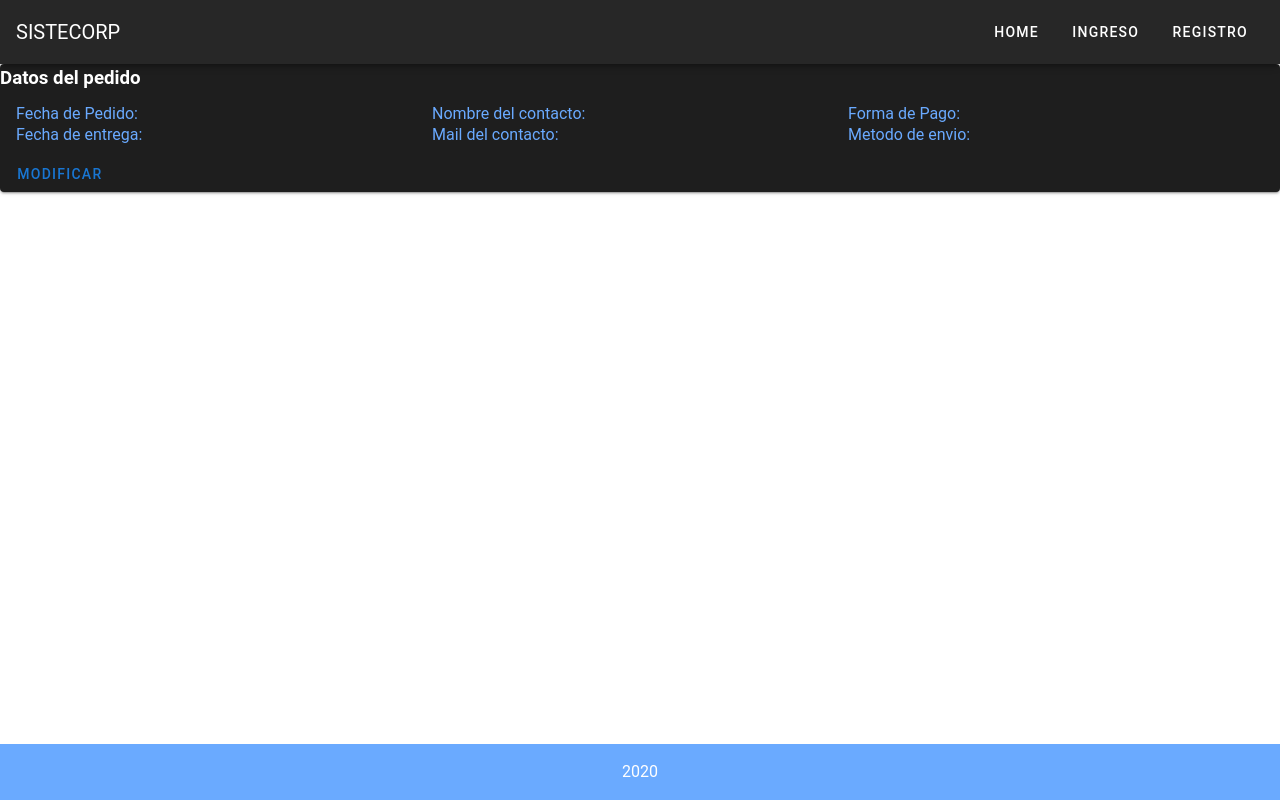
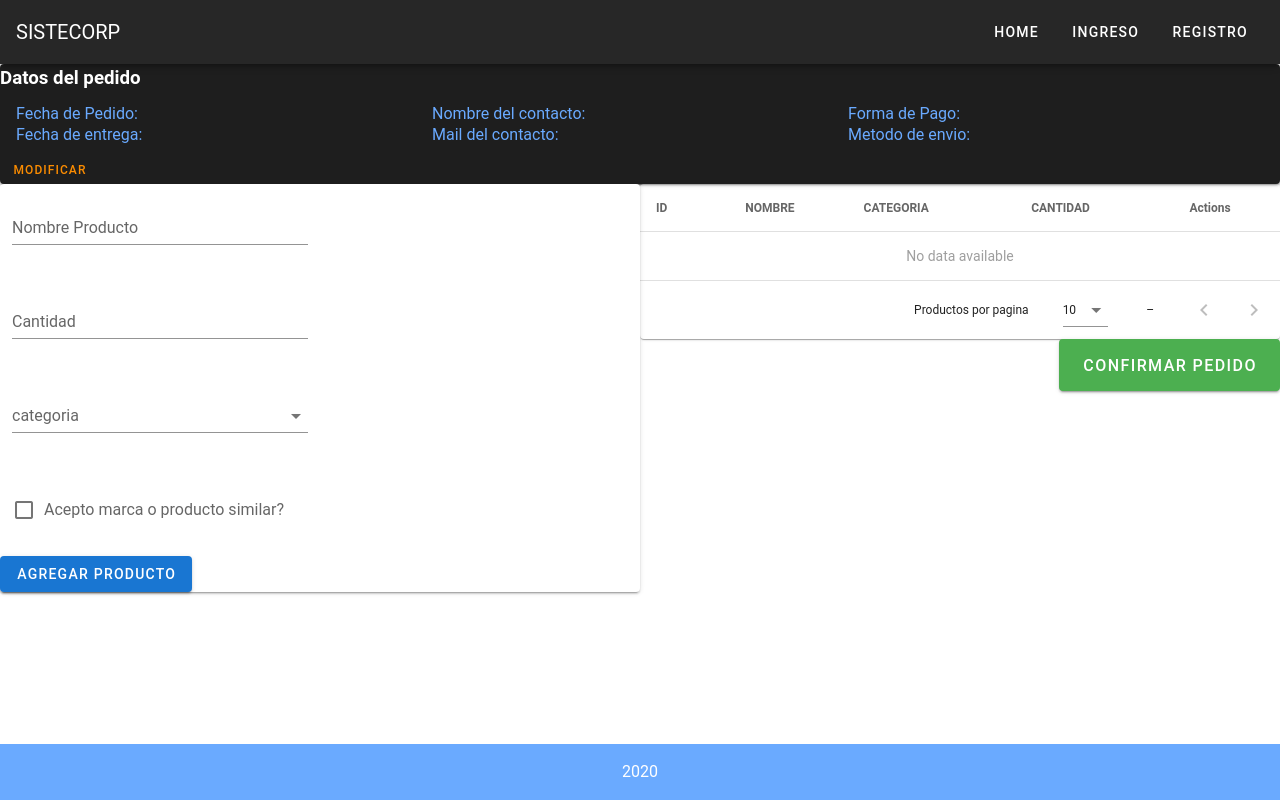
Before and after one commit to joniavila/Sistecorp, a Vue app: page /seleccionProductos in a window 1280 px wide. Built offline with nearby package versions, Linux system fonts and the light colour scheme; data requests are answered from the project's data file; sample sign-in values are in the browser's storage.

Commit message:
me olvide jeje

```diff
--- a/src/components/SeleccionadorProducto.vue
+++ b/src/components/BannerPedido.vue
@@ -1,5 +1,5 @@
 <template>
-  <v-card dark>
+  <v-card dark >
     <h3>Datos del pedido</h3>
     <v-list-item>
       <v-list-item-content style="color:#6aaaff">
@@ -15,13 +15,16 @@
         <v-list-item-title>Metodo de envio: {{ datosPedido.formaEntrega }}</v-list-item-title>
       </v-list-item-content>
     </v-list-item>
-      <v-btn
+      <v-btn depressed
         text
-        color="primary"
+        color="warning"
         @click="modificarPedido"
+        small
+        style="float:"
       >
         Modificar
       </v-btn>
+      <!-- DEBERIA AGREGAR UN BOTON PARA OCULTAR EL BANNER -->
   </v-card>
 </template>
 
--- /dev/null
+++ b/src/components/FormPedido.vue
@@ -0,0 +1,99 @@
+<template>
+<v-card>
+  <v-form
+    ref="form"
+    v-model="valid"
+    lazy-validation
+  >
+  <v-col cols="12" sm="6" md="6">
+    <v-text-field
+      v-model="nombreProducto"
+      :rules="[ v => !!v || 'Ingrese un nombre de producto']"
+      label="Nombre Producto"
+      required
+    ></v-text-field>
+  </v-col>
+
+<v-col cols="12" sm="6" md="6">
+    <v-text-field
+      v-model="cantidad"
+      label="Cantidad"
+      :rules="[ v => v>0 || 'Ingrese una cantidad mayor a 0']"
+      required
+    ></v-text-field>
+</v-col>
+
+<v-col cols="12" sm="6" md="6">
+    <v-select
+      v-model="categoria"
+      :items="categorias"
+      :rules="[v => !!v || 'Seleccione una categoria']"
+      label="categoria"
+      required
+      offset-y
+    ></v-select>
+</v-col>
+<v-col cols="12" sm="6" md="6">
+    <v-checkbox
+      v-model="checkbox"
+      label="Acepto marca o producto similar?"
+    ></v-checkbox>
+</v-col>
+  </v-form>
+    <v-btn
+      :disabled="!valid"
+      color="primary"
+      class="mr-4"
+      @click="cargarProducto"
+    >
+      Agregar Producto
+    </v-btn>
+</v-card>
+</template>
+
+<script>
+import {mapState} from 'vuex'
+// import axios from 'axios'
+// const baseURL = 'http://localhost:3000/pedidos'
+
+  export default {
+    data: () => ({
+      nombreProducto:'',
+      valid: true,
+      cantidad: '',
+      categoria: null,
+      categoriasProductos: '',
+      checkbox: false,
+      id:0,
+      productosNuevos:[]
+    }),
+    mounted(){
+      this.id = 0
+    },
+    computed:{
+    ...mapState(['categorias'])
+    },
+    watch:{
+        categorias(newValue){
+            this.categoriasProductos = newValue
+        }
+    },
+    methods: {
+      async cargarProducto () {
+          this.id = this.$store.state.productosPedido.push({
+            id:this.id,
+            NOMBRE:this.nombreProducto,
+            CATEGORIA:this.categoria,
+            CANTIDAD:this.cantidad,
+          })
+          this.nombreProducto= ''
+          this.categoria= ''
+          this.cantidad= ''
+          this.checkbox= false
+      },
+      reset () {
+        this.$refs.form.reset()
+      },
+    },
+  }
+</script>
--- /dev/null
+++ b/src/components/TablaProductosPedido.vue
@@ -0,0 +1,52 @@
+<template>
+    <v-data-table :headers="headers" :items="productosAgregados" class="elevation-1"
+    :footer-props="{'items-per-page-text':'Productos por pagina'}">
+    <v-toolbar flat>
+        <v-toolbar-title>PRODUCTOS</v-toolbar-title>
+    </v-toolbar>
+    </v-data-table>
+</template>
+
+<script>
+import {mapState} from 'vuex'
+export default {
+data(){
+    return{
+        productosAgregados:[],
+        headers:[
+                {
+                    text:'ID',
+                    value:'id'
+                },
+                {
+                    text:'NOMBRE',
+                    align: 'left',
+                    sortable: false,
+                    value: 'NOMBRE'
+                },
+                {
+                    text:'CATEGORIA',
+                    value:'CATEGORIA'
+                },
+                {
+                    text:'CANTIDAD',
+                    value:'CANTIDAD'
+                },
+                { text: 'Actions', value: 'actions', sortable: false },
+            ],
+    }
+},
+computed:{
+    ...mapState(['productosPedido'])
+},
+watch:{
+    productosPedido(newValue){
+        this.productosAgregados = newValue
+    }
+}
+}
+</script>
+
+<style>
+
+</style>
--- a/src/store.js
+++ b/src/store.js
@@ -37,7 +37,8 @@ export default new Vuex.Store({
       mailContacto: '',
       formaPago:'',
       formaEntrega:''
-    }
+    },
+    productosPedido:[]
   },
   mutations: {
   },
--- a/src/views/Pedido.vue
+++ b/src/views/Pedido.vue
@@ -130,18 +130,24 @@ data: () => ({
 		'Envio por correo'
 	],
 	checkbox: false,
+	pedidoGuardado: null
 }),
+mounted(){
+	this.pedidoGuardado = this.$store.state.datosPedidoNuevo
+	if(this.pedidoGuardado){
+		this.fechaEntrega= this.pedidoGuardado.fechaEntrega
+		this.nombre = this.pedidoGuardado.nombreContacto
+		this.email= this.pedidoGuardado.mailContacto
+		this.formaDePagoSeleccionada = this.pedidoGuardado.formaPago
+		this.formaDeEntregaSeleccionada = this.pedidoGuardado.formaEntrega
+	}
+},
 computed:{
     ...mapState(['datosPedidoNuevo'])
 },
 watch:{
     datosPedidoNuevo(newValue){
-        this.date = newValue.fecha
-        this.fechaEntrega = newValue.fechaEntrega
-        this.nombre= newValue.nombreContacto
-        this.email = newValue.mailContacto
-        this.formaDePagoSeleccionada = newValue.formaPago
-        this.formaDeEntregaSeleccionada = newValue.formaEntrega
+		this.pedidoGuardado = newValue
     }
 },
 methods: {
--- a/src/views/SeleccionProductos.vue
+++ b/src/views/SeleccionProductos.vue
@@ -1,18 +1,77 @@
 <template>
-<Seleccionador />
-
+<v-card>
+<BannerPedido />
+<div>
+<FormPedido style="width:50%;float:left"/>
+<TablaProductosPedido style="width:50%;float:right"/>
+<v-btn
+    dark
+    color="success"
+    x-large
+    @click="confirmarPedido"
+    style="float:right"
+    >
+        Confirmar Pedido
+</v-btn>
+</div>
+</v-card>
 </template>
 
 <script>
-import Seleccionador from '@/components/SeleccionadorProducto'
+import BannerPedido from '@/components/BannerPedido'
+import TablaProductosPedido from '@/components/TablaProductosPedido'
+import FormPedido from '@/components/FormPedido'
+import axios from 'axios'
+import {mapState} from 'vuex'
+
+const BaseURL = 'http://localhost:3000/pedidos'
+
 export default {
 data(){
     return{
-// ACA ME QUEDE, FALTA DEFINIR SI HAGO EL SELECCIONADOR ACA O EN UN COMPONENTE
+        datosPedido: this.$store.state.datosPedidoNuevo,
+        productos:[],
+        nroPedido: '',
     }
 },
+mounted(){
+    axios.get(BaseURL).then(res => { this.nroPedido = res.data.length})
+},
 components:{
-    Seleccionador
+    BannerPedido,
+    TablaProductosPedido,
+    FormPedido
+},
+computed:{
+    ...mapState(['datosPedidoNuevo','productosPedido'])
+},
+watch:{
+    datosPedidoNuevo(newValue){
+        this.datosPedido = newValue
+    },
+    productosPedido(newValue){
+        this.productos = newValue
+    }
+},
+methods:{
+    async confirmarPedido(){
+        var pedidoNuevo = {
+            id: this.nroPedido,
+            datosPedido: this.datosPedido,
+            productos: this.productos
+        }
+        await axios.post(BaseURL,pedidoNuevo).then( res => {
+            if(res.status === 200){
+                // el status no es 200
+                // ver como hacer para el que formPedido no salga en rojo cada vez que agrega un nuevo producto
+                // el alert deberia ser tipo toast
+                alert('PEDIDO REGISTRADO CON EXITO')
+                pedidoNuevo = {}
+            }else{
+                alert(res)
+            }
+        })
+    }
 }
 }
 </script>
```
Also changed, not shown: src/db.json. Lines whose indentation alone changed are shown as unchanged.
